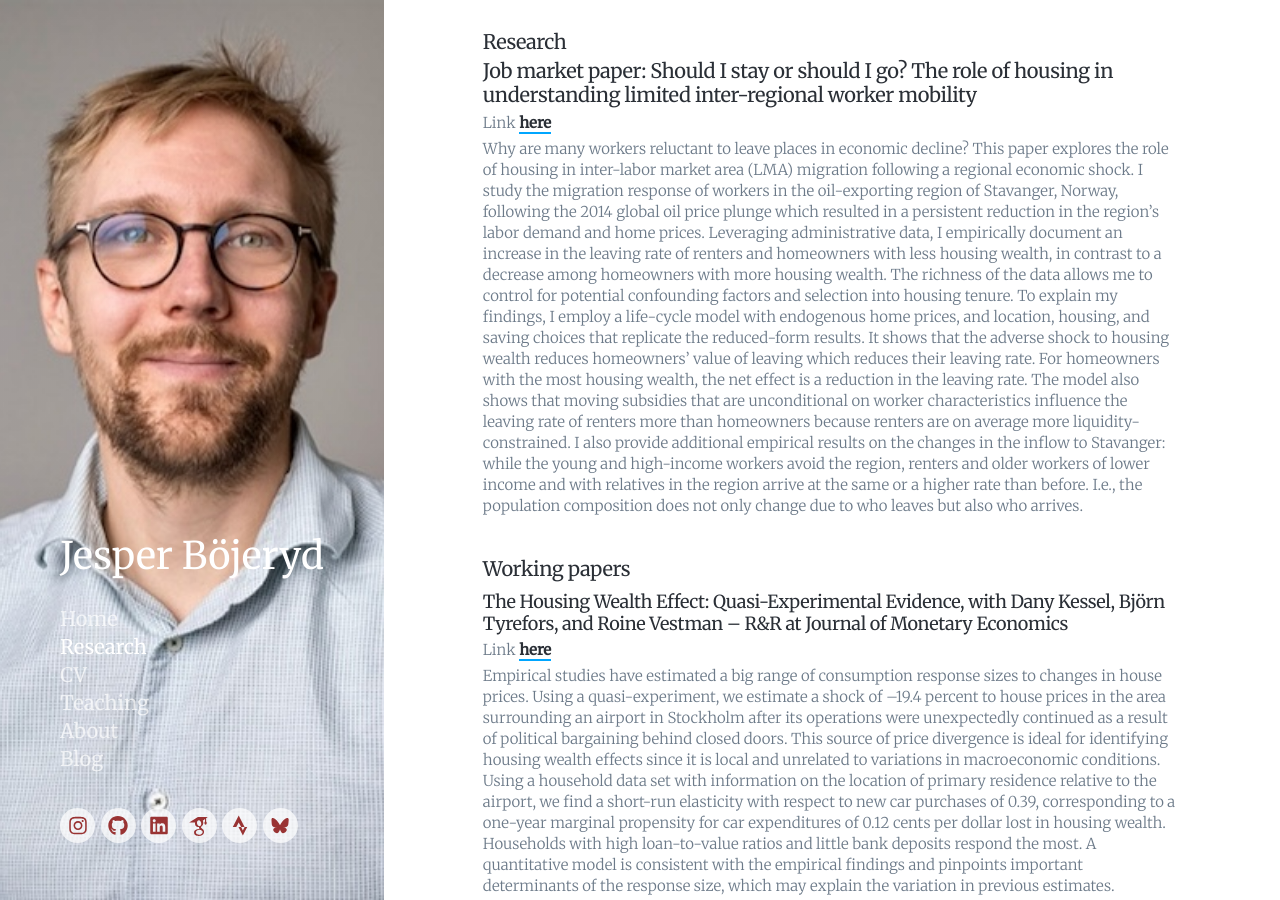
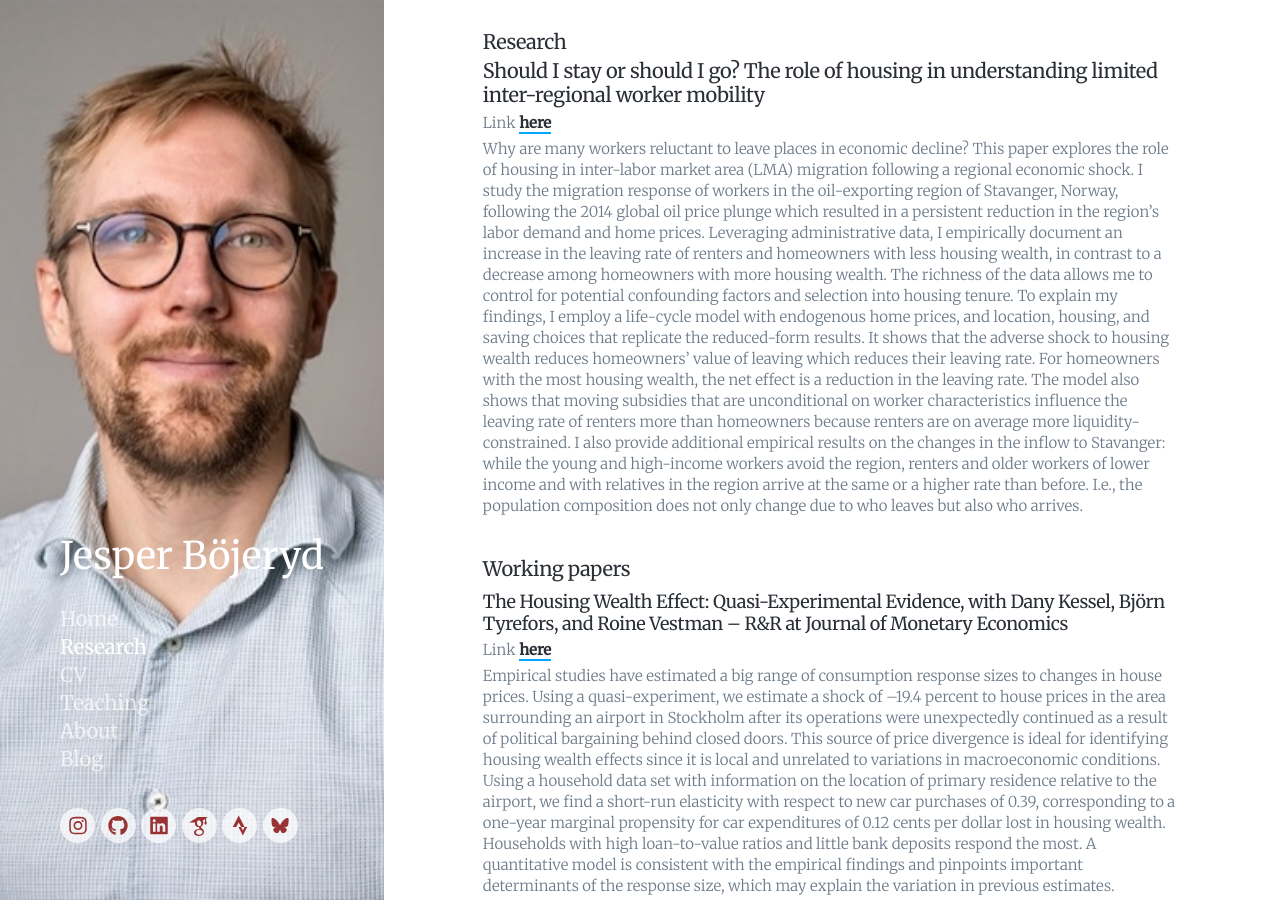
Before and after one commit to bojeryd91/bojeryd91.github.io, a Jekyll site: the page built from _pages/research.md, in a window 1280 px wide and 900 px high. Built offline with Jekyll 4.4.1, drawn with Linux system fonts in a browser that asks for light colours; nearby versions of some CDN libraries; some web fonts are replaced.

Commit message:
Update research.md

```diff
--- a/_pages/research.md
+++ b/_pages/research.md
@@ -4,7 +4,7 @@ description: A comprehensive list of my research
 featured_image: /images/headshot1.jpg
 ---
 
-# [Job market paper: Should I stay or should I go? The role of housing in understanding limited inter-regional worker mobility](https://www.norges-bank.no/en/news-events/publications/Working-Papers/2025/wp-132025/)
+# [Should I stay or should I go? The role of housing in understanding limited inter-regional worker mobility](https://www.norges-bank.no/en/news-events/publications/Working-Papers/2025/wp-132025/)
 
 Link [here](https://www.norges-bank.no/en/news-events/publications/Working-Papers/2025/wp-132025/)
 
```
